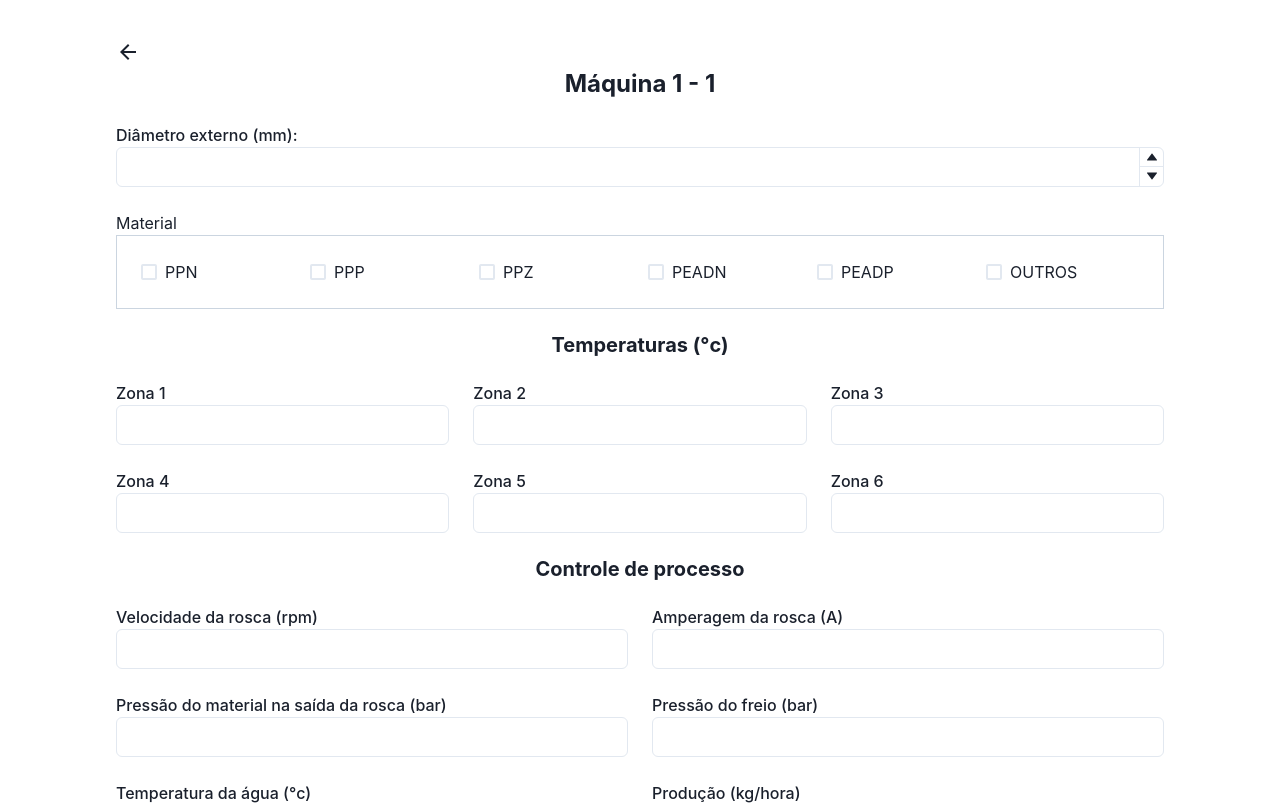
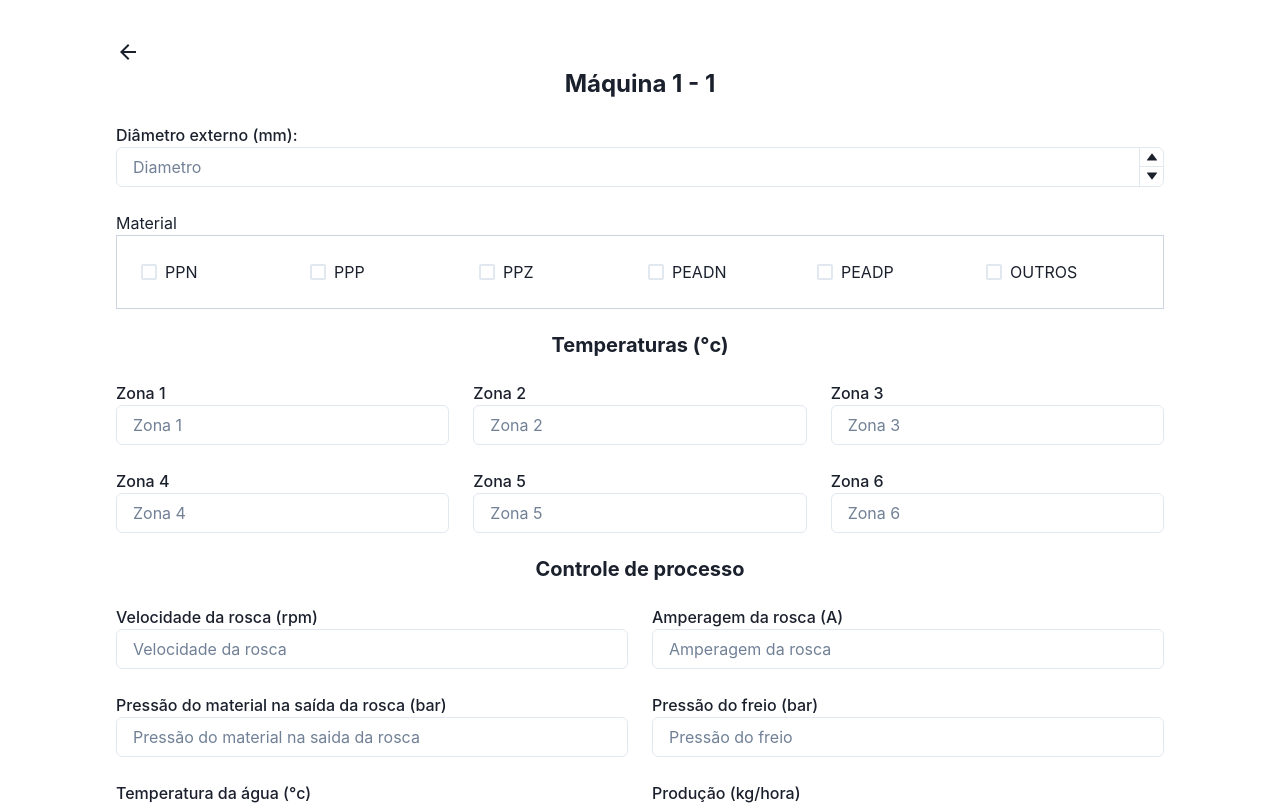
Before and after one commit to washington299/configuracao_maquinas, a Next.js app: page /machine/1/setting/1 in a window 1280 px wide. Shown: the top 805 px of the page. Built offline with nearby package versions, Linux system fonts and the light colour scheme.

Commit message:
test: ensure all inputs change values correct

```diff
--- a/src/components/SettingForm/index.js
+++ b/src/components/SettingForm/index.js
@@ -47,7 +47,7 @@ export const SettingForm = () => {
 						value={formData.diametro}
 						onChange={(value) => setFormData(previousData => ({ ...previousData, diametro: value }))}
 					>
-						<NumberInputField />
+						<NumberInputField placeholder="Diametro" />
 						<NumberInputStepper>
 							<NumberIncrementStepper />
 							<NumberDecrementStepper />
@@ -79,32 +79,62 @@ export const SettingForm = () => {
 				<SimpleGrid w="full" columns={[1, 2, 3]} spacing={6}>
 					<FormControl>
 						<FormLabel mb={0}>Zona 1</FormLabel>
-						<Input name="zona1" value={formData.zona1} onChange={handleInputFormDataChange} />
+						<Input
+							name="zona1"
+							placeholder="Zona 1"
+							value={formData.zona1}
+							onChange={handleInputFormDataChange}
+						/>
 					</FormControl>
 
 					<FormControl>
 						<FormLabel mb={0}>Zona 2</FormLabel>
-						<Input name="zona2" value={formData.zona2} onChange={handleInputFormDataChange} />
+						<Input
+							name="zona2"
+							placeholder="Zona 2"
+							value={formData.zona2}
+							onChange={handleInputFormDataChange}
+						/>
 					</FormControl>
 
 					<FormControl>
 						<FormLabel mb={0}>Zona 3</FormLabel>
-						<Input name="zona3" value={formData.zona3} onChange={handleInputFormDataChange} />
+						<Input
+							name="zona3"
+							placeholder="Zona 3"
+							value={formData.zona3}
+							onChange={handleInputFormDataChange}
+						/>
 					</FormControl>
 
 					<FormControl>
 						<FormLabel mb={0}>Zona 4</FormLabel>
-						<Input name="zona4" value={formData.zona4} onChange={handleInputFormDataChange} />
+						<Input
+							name="zona4"
+							placeholder="Zona 4"
+							value={formData.zona4}
+							onChange={handleInputFormDataChange}
+						/>
 					</FormControl>
 
 					<FormControl>
 						<FormLabel mb={0}>Zona 5</FormLabel>
-						<Input name="zona5" value={formData.zona5} onChange={handleInputFormDataChange} />
+						<Input
+							name="zona5"
+							placeholder="Zona 5"
+							value={formData.zona5}
+							onChange={handleInputFormDataChange}
+						/>
 					</FormControl>
 
 					<FormControl>
 						<FormLabel mb={0}>Zona 6</FormLabel>
-						<Input name="zona6" value={formData.zona6} onChange={handleInputFormDataChange} />
+						<Input
+							name="zona6"
+							placeholder="Zona 6"
+							value={formData.zona6}
+							onChange={handleInputFormDataChange}
+						/>
 					</FormControl>
 				</SimpleGrid>
 
@@ -115,6 +145,7 @@ export const SettingForm = () => {
 						<FormLabel mb={0}>Velocidade da rosca  (rpm)</FormLabel>
 						<Input
 							name="velocidade_da_rosca"
+							placeholder="Velocidade da rosca"
 							value={formData.velocidade_da_rosca}
 							onChange={handleInputFormDataChange}
 						/>
@@ -124,6 +155,7 @@ export const SettingForm = () => {
 						<FormLabel mb={0}>Amperagem da rosca  (A)</FormLabel>
 						<Input
 							name="amperagem_da_rosca"
+							placeholder="Amperagem da rosca"
 							value={formData.amperagem_da_rosca}
 							onChange={handleInputFormDataChange}
 						/>
@@ -133,6 +165,7 @@ export const SettingForm = () => {
 						<FormLabel mb={0}>Pressão do material na saída da rosca  (bar)</FormLabel>
 						<Input
 							name="pressao_do_material_na_saida_da_rosca"
+							placeholder="Pressão do material na saida da rosca"
 							value={formData.pressao_do_material_na_saida_da_rosca}
 							onChange={handleInputFormDataChange}
 						/>
@@ -142,6 +175,7 @@ export const SettingForm = () => {
 						<FormLabel mb={0}>Pressão do freio  (bar)</FormLabel>
 						<Input
 							name="pressao_do_freio"
+							placeholder="Pressão do freio"
 							value={formData.pressao_do_freio}
 							onChange={handleInputFormDataChange}
 						/>
@@ -151,6 +185,7 @@ export const SettingForm = () => {
 						<FormLabel mb={0}>Temperatura da água  (°c)</FormLabel>
 						<Input
 							name="temperatura_da_agua"
+							placeholder="Temperatura da agua"
 							value={formData.temperatura_da_agua}
 							onChange={handleInputFormDataChange}
 						/>
@@ -160,6 +195,7 @@ export const SettingForm = () => {
 						<FormLabel mb={0}>Produção  (kg/hora)</FormLabel>
 						<Input
 							name="producao"
+							placeholder="Produção"
 							value={formData.producao}
 							onChange={handleInputFormDataChange}
 						/>
```
Also changed, not shown: src/components/SettingForm/test.js (+25 -8 lines).
